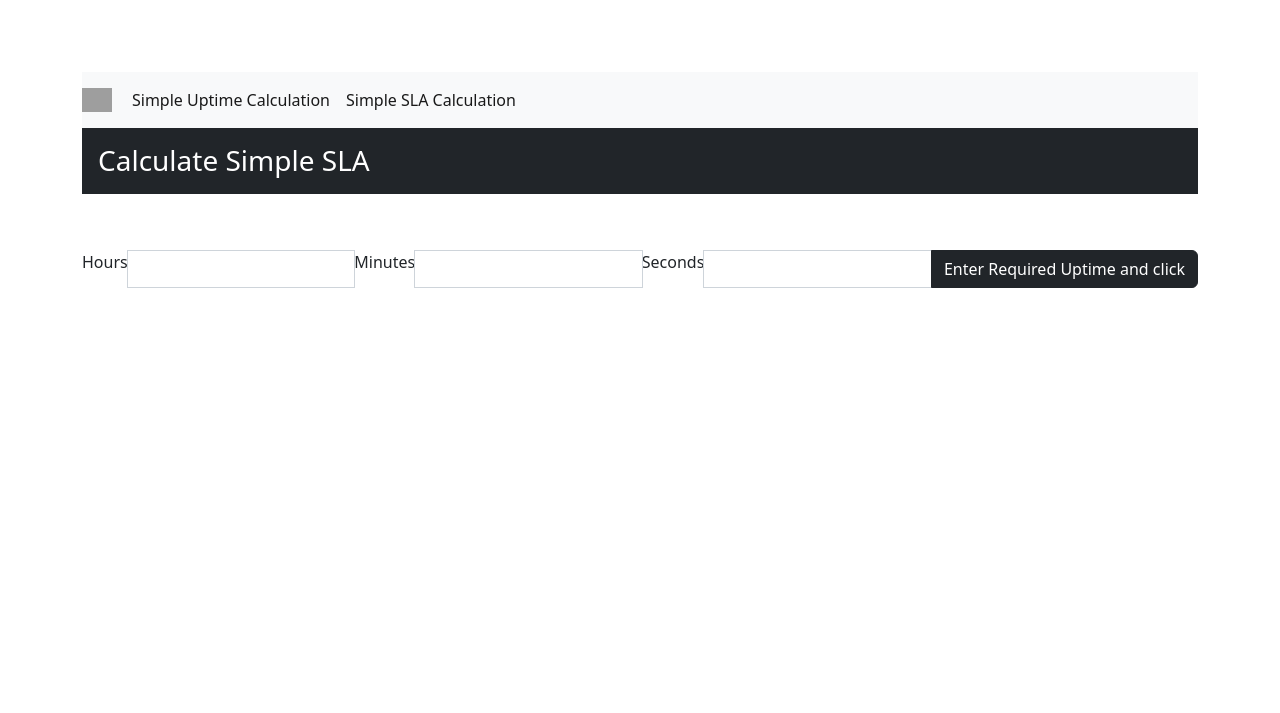
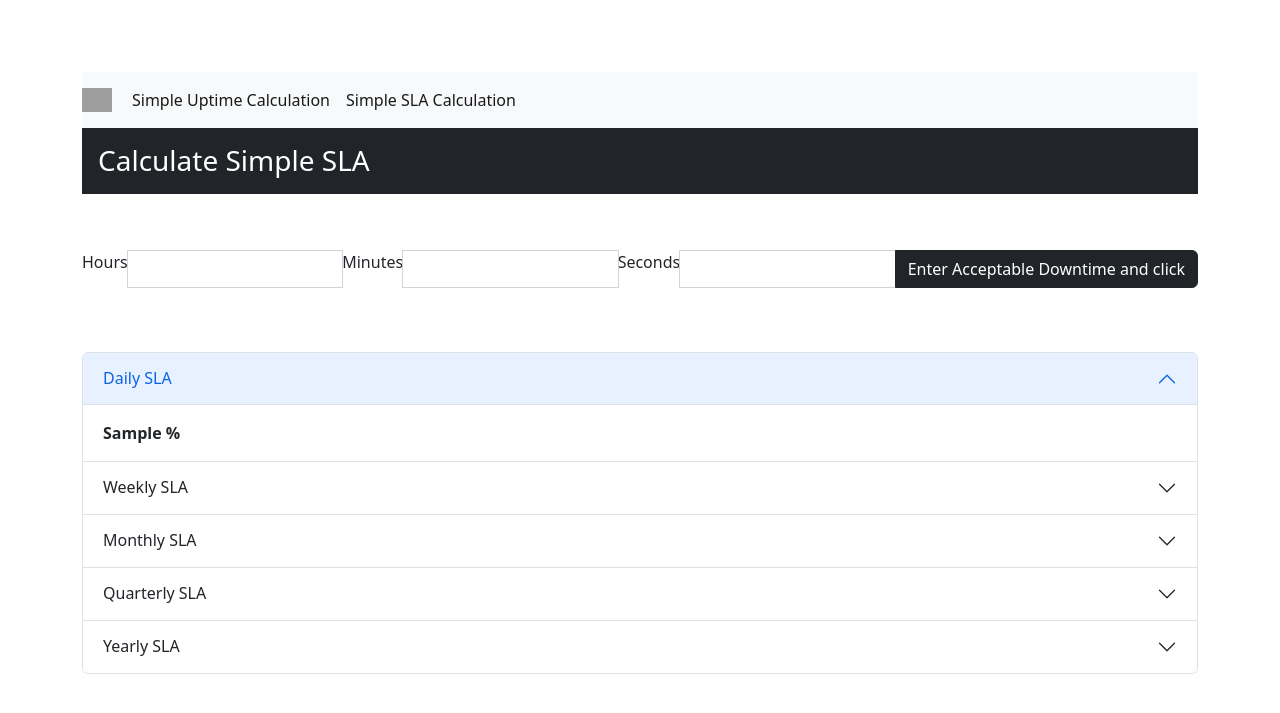
Before and after one commit to gilgamesh7/uptime_calculator_django, a Django app: template sla/templates/sla/simple_sla.html in a window 1280 px wide. Shown: the top 713 px of the page. Run offline with Django 4.2, Linux system fonts and the light colour scheme; the template is opened without the code that fills it: most values are stand-ins (such as "Sample title", 1, 10 or a date in 2020); grey boxes are pictures that could not be loaded.

Commit message:
Populate API retrieved SLA data on screen

```diff
--- a/sla/templates/sla/simple_sla.html
+++ b/sla/templates/sla/simple_sla.html
@@ -21,7 +21,7 @@
                 <input type="text" name="simple_uptime_minutes" class="form-control" placeholder="" aria-label="Minutes" aria-describedby="button-addon2">
                 <label for="simple_uptime_seconds"> Seconds    </label>
                 <input type="text" name="simple_uptime_seconds" class="form-control" placeholder="" aria-label="Seconds" aria-describedby="button-addon3">
-                <button class="btn btn btn-dark" type="submit" id="button-addon1">Enter Required Uptime and click</button>
+                <button class="btn btn btn-dark" type="submit" id="button-addon1">Enter Acceptable Downtime and click</button>
               </div>
         </form>
     </div>
@@ -30,7 +30,70 @@
 
 
 
-    {% if simple_downtime_data %}
+    {% if simple_sla_data %}
+
+        <div class="accordion" id="accordionPanelsStayOpenExample">
+            <div class="accordion-item">
+            <h2 class="accordion-header" id="panelsStayOpen-headingOne">
+                <button class="accordion-button" type="button" data-bs-toggle="collapse" data-bs-target="#panelsStayOpen-collapseOne" aria-expanded="true" aria-controls="panelsStayOpen-collapseOne">
+                Daily SLA
+                </button>
+            </h2>
+            <div id="panelsStayOpen-collapseOne" class="accordion-collapse collapse show" aria-labelledby="panelsStayOpen-headingOne">
+                <div class="accordion-body">
+                <strong> {{ simple_sla_data.dailySLA }} % </strong>
+                </div>
+            </div>
+            </div>
+            <div class="accordion-item">
+            <h2 class="accordion-header" id="panelsStayOpen-headingTwo">
+                <button class="accordion-button collapsed" type="button" data-bs-toggle="collapse" data-bs-target="#panelsStayOpen-collapseTwo" aria-expanded="false" aria-controls="panelsStayOpen-collapseTwo">
+                Weekly SLA
+                </button>
+            </h2>
+            <div id="panelsStayOpen-collapseTwo" class="accordion-collapse collapse" aria-labelledby="panelsStayOpen-headingTwo">
+                <div class="accordion-body">
+                    <strong> {{ simple_sla_data.weeklySLA }} % </strong>
+                </div>
+            </div>
+            </div>
+            <div class="accordion-item">
+            <h2 class="accordion-header" id="panelsStayOpen-headingThree">
+                <button class="accordion-button collapsed" type="button" data-bs-toggle="collapse" data-bs-target="#panelsStayOpen-collapseThree" aria-expanded="false" aria-controls="panelsStayOpen-collapseThree">
+                Monthly SLA
+                </button>
+            </h2>
+            <div id="panelsStayOpen-collapseThree" class="accordion-collapse collapse" aria-labelledby="panelsStayOpen-headingThree">
+                <div class="accordion-body">
+                    <strong> {{ simple_sla_data.monthlySLA }} % </strong>
+                </div>
+            </div>
+            </div>
+            <div class="accordion-item">
+                <h2 class="accordion-header" id="panelsStayOpen-headingFour">
+                    <button class="accordion-button collapsed" type="button" data-bs-toggle="collapse" data-bs-target="#panelsStayOpen-collapseFour" aria-expanded="false" aria-controls="panelsStayOpen-collapseFour">
+                    Quarterly SLA
+                    </button>
+                </h2>
+                <div id="panelsStayOpen-collapseFour" class="accordion-collapse collapse" aria-labelledby="panelsStayOpen-headingFour">
+                    <div class="accordion-body">
+                        <strong> {{ simple_sla_data.quarterlySLA }} % </strong>
+                    </div>
+                </div>
+                </div>
+                <div class="accordion-item">
+                    <h2 class="accordion-header" id="panelsStayOpen-headingFive">
+                        <button class="accordion-button collapsed" type="button" data-bs-toggle="collapse" data-bs-target="#panelsStayOpen-collapseFive" aria-expanded="false" aria-controls="panelsStayOpen-collapseFive">
+                        Yearly SLA
+                        </button>
+                    </h2>
+                    <div id="panelsStayOpen-collapseFive" class="accordion-collapse collapse" aria-labelledby="panelsStayOpen-headingFive">
+                        <div class="accordion-body">
+                            <strong> {{ simple_sla_data.yearlySLA }} % </strong>
+                        </div>
+                    </div>
+                    </div>
+            </div>
 
     {% endif %}
 
```
Also changed, not shown: sla/views.py (+8 -3 lines).
